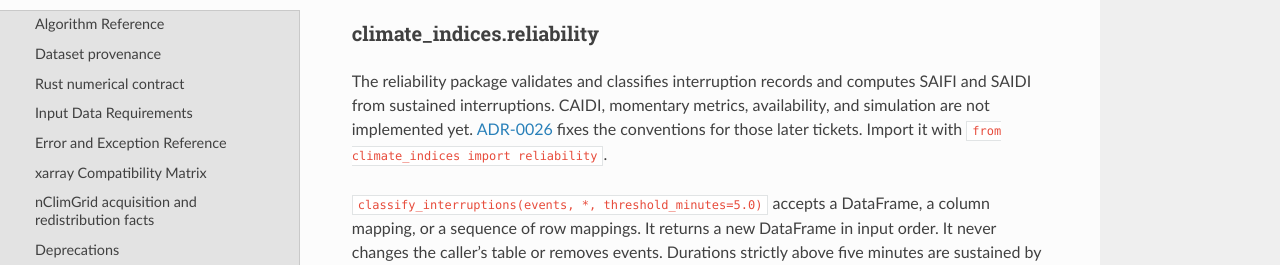
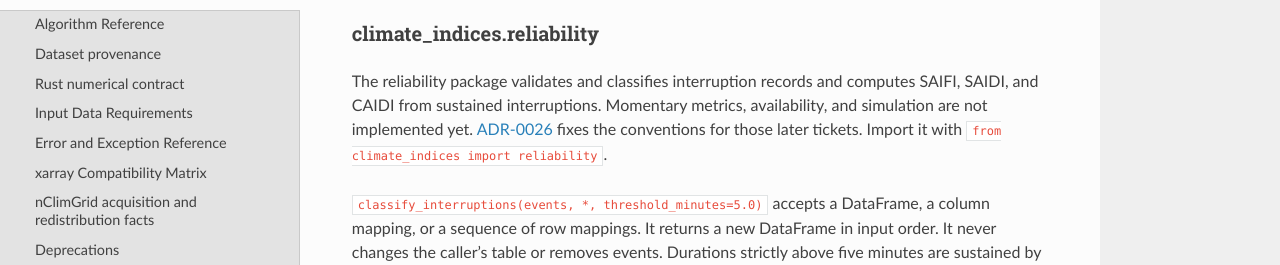
Before and after one commit to monocongo/climate_indices, a Sphinx documentation site: the page built from docs/reference.md, in a window 1280 px wide and 900 px high, scrolled down 3672 px, cut to the strip 186-451 px from the top of the window. Built offline with Sphinx 7.4.7 and the Read the Docs theme 3.1.0, drawn with Linux system fonts in a browser that asks for light colours.

```diff
--- a/docs/reference.md
+++ b/docs/reference.md
@@ -166,7 +166,7 @@ records the tolerances, evidence, and known gaps.
 ### climate_indices.reliability
 
 The reliability package validates and classifies interruption records and computes
-SAIFI and SAIDI from sustained interruptions. CAIDI, momentary metrics, availability,
+SAIFI, SAIDI, and CAIDI from sustained interruptions. Momentary metrics, availability,
 and simulation are not implemented yet.
 [ADR-0026](adr/0026-reliability-module-api-and-conventions.md) fixes the conventions
 for those later tickets.
```
